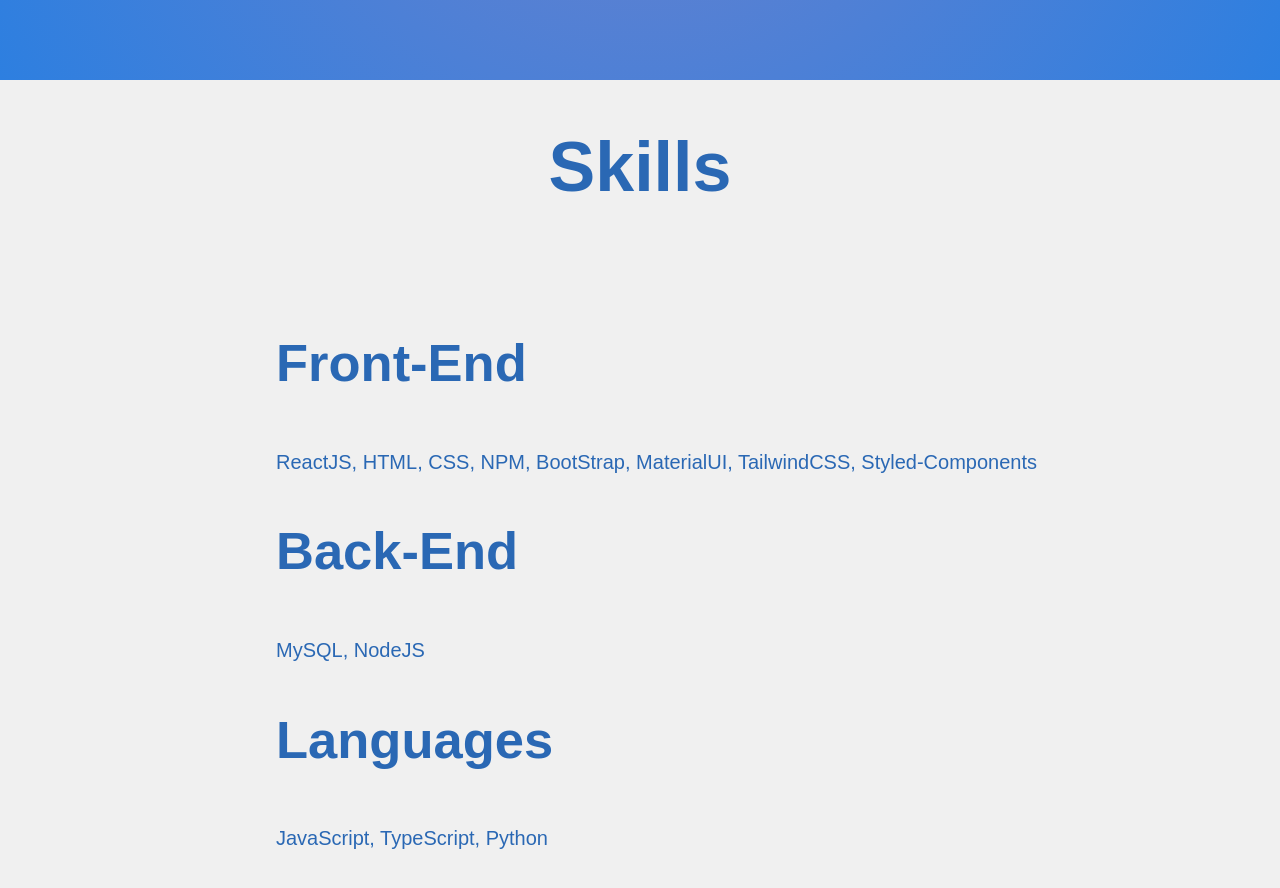
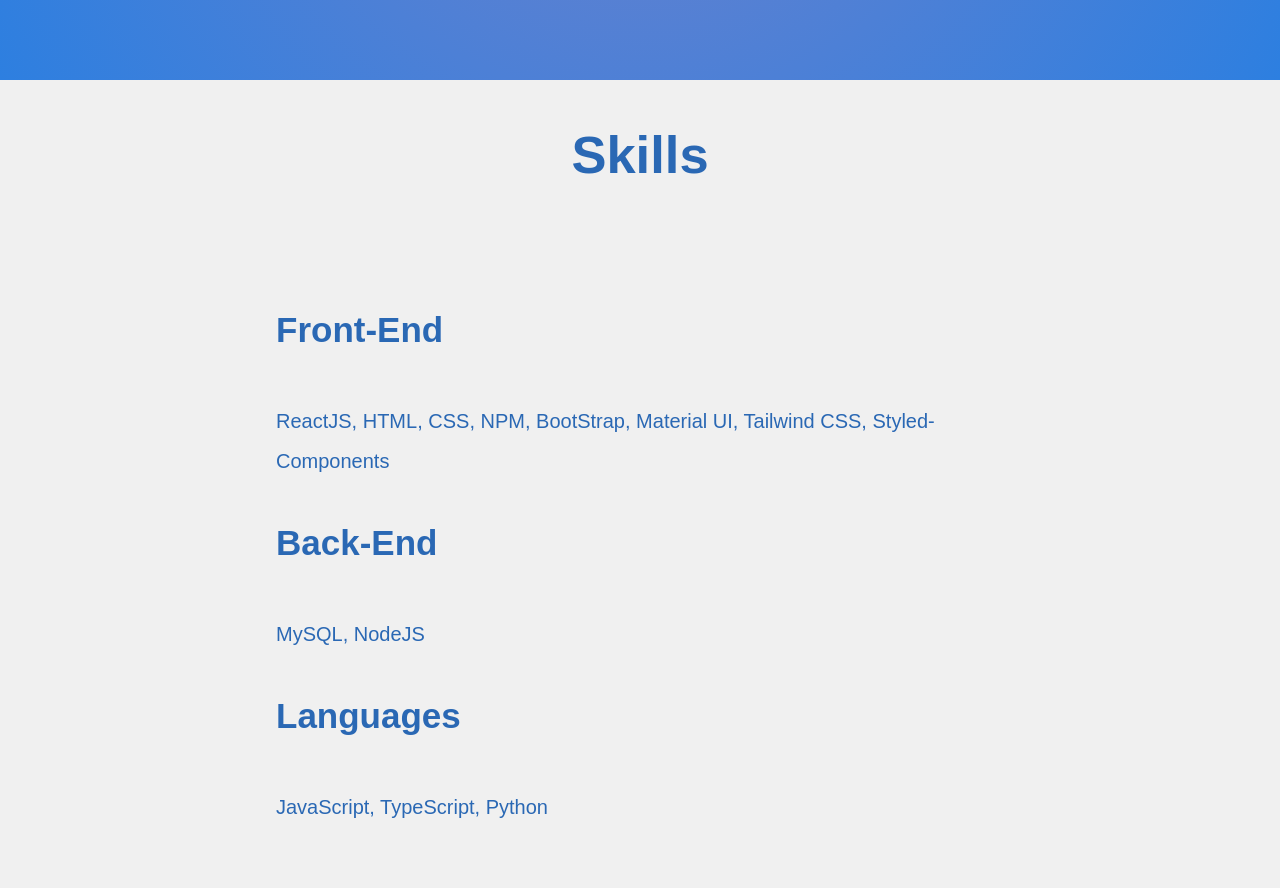
Before and after one commit to Rohit-gi/myportfolio, a React (Create React App) app: page / in a window 1280 px wide. Shown: the part 720-1608 px from the top of the page. Built offline with nearby package versions, Linux system fonts and the light colour scheme.

Commit message:
Updated homepage formatting

```diff
--- a/src/helpers/ProjectList.js
+++ b/src/helpers/ProjectList.js
@@ -1,4 +1,4 @@
-import Proj1 from "../assets/proj1.jpg";
+import Proj1 from "../assets/proj1.png";
 import Proj2 from "../assets/proj2.jpg";
 import Proj3 from "../assets/proj3.jpg";
 
--- a/src/pages/Home.js
+++ b/src/pages/Home.js
@@ -17,22 +17,22 @@
         </div>
       </div>
       <div className="skills">
-        <h1> Skills</h1>
+        <h2> Skills</h2>
         <ol className="list">
           <li className="item">
-            <h2> Front-End</h2>
+            <h4> Front-End</h4>
             <span>
-              ReactJS, HTML, CSS, NPM, BootStrap, MaterialUI, TailwindCSS, Styled-Components
+              ReactJS, HTML, CSS, NPM, BootStrap, Material UI, Tailwind CSS, Styled-Components
             </span>
           </li>
           <li className="item">
-            <h2>Back-End</h2>
+            <h4>Back-End</h4>
             <span>
             MySQL, NodeJS
             </span>
           </li>
           <li className="item">
-            <h2>Languages</h2>
+            <h4>Languages</h4>
             <span>JavaScript, TypeScript, Python</span>
           </li>
         </ol>
```
